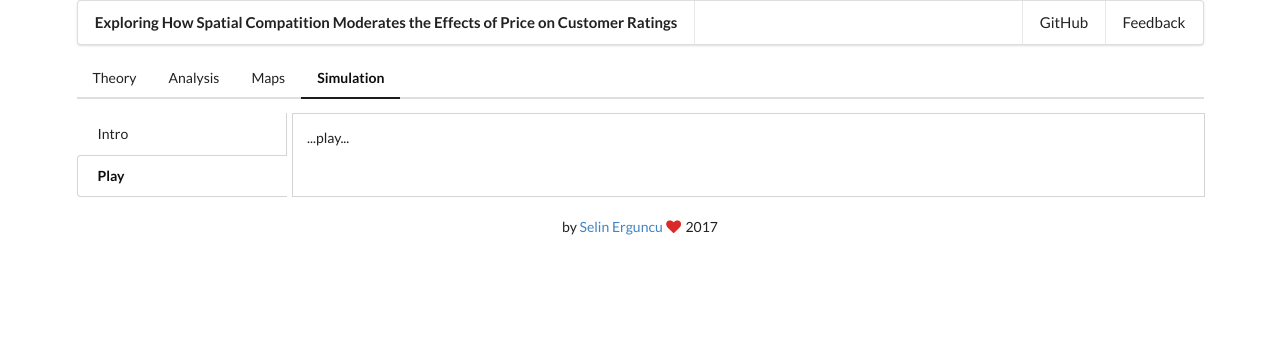
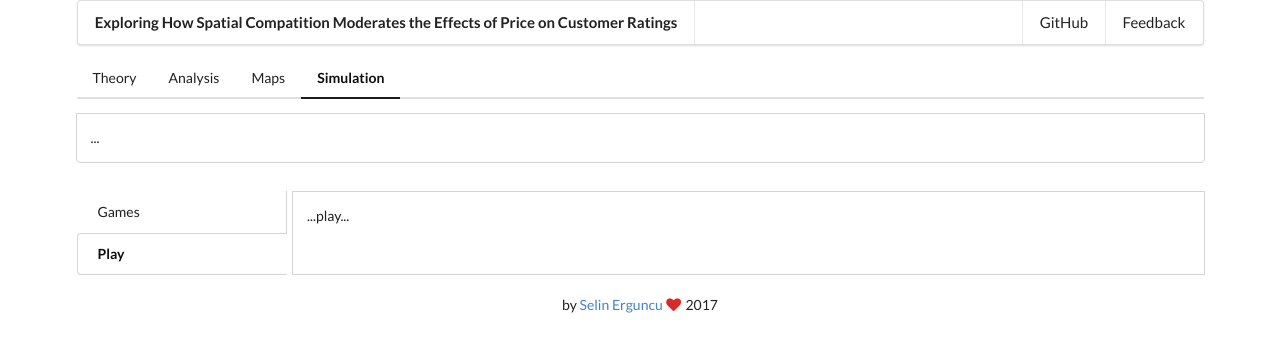
Before and after one commit to selinerguncu/Yelp-Spatial-Analysis, a Flask app: page /simulation/play in a window 1280 px wide. Shown: the top 352 px of the page. Run offline with Flask 2, Linux system fonts and the light colour scheme; some libraries are stand-ins or nearby versions.

Commit message:
added simulation templates

```diff
--- a/yelp/templates/simulation/nav.html
+++ b/yelp/templates/simulation/nav.html
@@ -1,6 +1,6 @@
 <div class="three wide column vertical-menu">
   <div class="ui tabular menu vertical">
-    <a class="item {% if activeSubNav == 'intro' %}active{% endif %}" href="/simulation/intro">Intro</a>
+    <a class="item {% if activeSubNav == 'games' %}active{% endif %}" href="/simulation/games">Games</a>
     <a class="item {% if activeSubNav == 'play' %}active{% endif %}" href="/simulation/play">Play</a>
   </div>
 </div>
--- a/yelp/templates/simulation/play.html
+++ b/yelp/templates/simulation/play.html
@@ -3,6 +3,13 @@
 {% set activeSubNav = "play" %}
 
 {% block content %}
+
+  <div class="sixteen wide stretched column simulation">
+    <div class="ui bottom attached tab segment active">
+      <p>...</p>
+    </div>
+  </div>
+
   {% if error %}<p class=error><strong>Error:</strong> {{ error }}{% endif %}
   {% include 'simulation/nav.html' %}
 
```
Also changed, not shown: yelp/templates/simulation/games.html (added, +25 -0 lines), yelp/templates/simulation/intro.html (deleted, +0 -13 lines).
